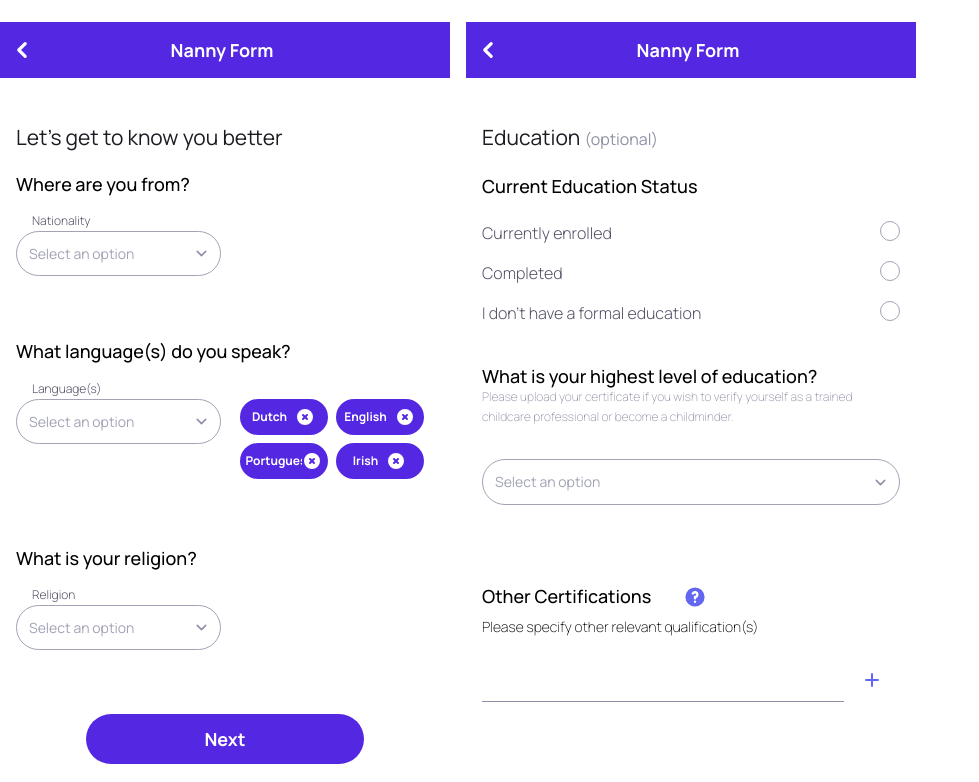
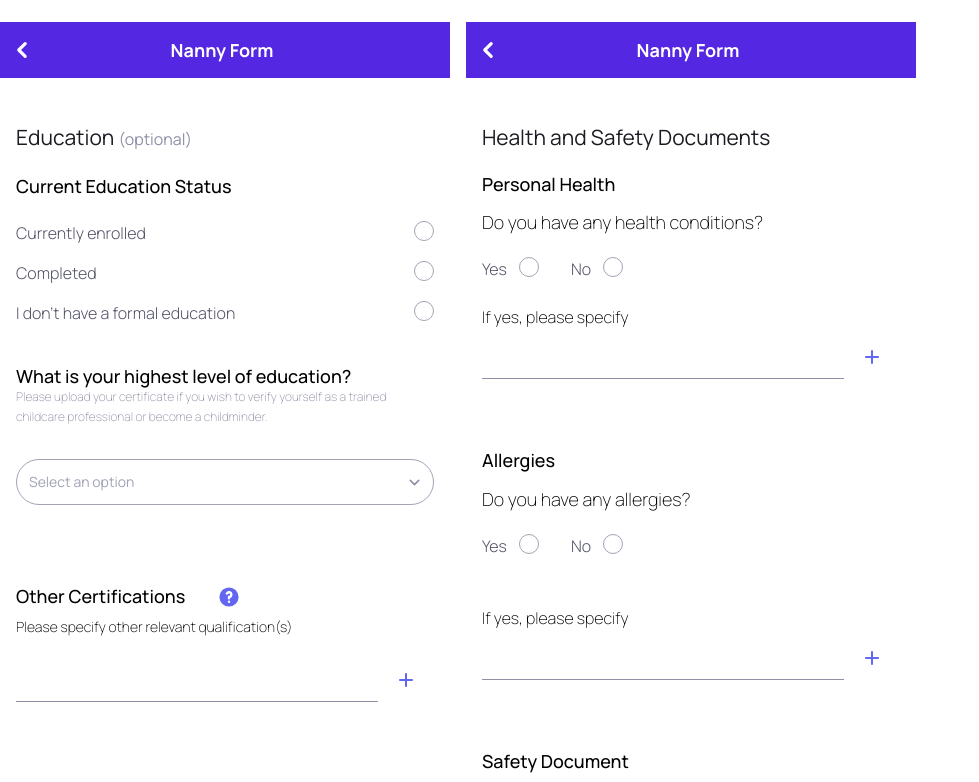
Before and after one commit to andres-codigo/nanny-nina, a Vue app: page /nanny-service-launch-checklist-onboarding in a window 1280 px wide. Shown: the part 1698-2480 px from the top of the page, without its empty margins (0-979 px from the left). Built offline with nearby package versions, Linux system fonts and the light colour scheme.

Commit message:
[component, pages] AddressForm06 file name updated to NationalityLanguageReligionForm06/slot removed from ButtonPrimary/BadgeRemove component created and added to NationalityLanguageReligionForm06 page

```diff
--- a/src/components/buttons/ButtonPrimary.vue
+++ b/src/components/buttons/ButtonPrimary.vue
@@ -11,7 +11,6 @@
 			hover:bg-lilac-400
 			focus:bg-lilac-600
 		">
-		<slot name="iconWithText"></slot>
 		{{ text }}</button>
 </template>
 
--- a/src/pages/02-caregiver/nanny/01-service-launch-and-checklist/ServiceLaunchChecklistOnboardingContainer.vue
+++ b/src/pages/02-caregiver/nanny/01-service-launch-and-checklist/ServiceLaunchChecklistOnboardingContainer.vue
@@ -14,7 +14,7 @@
 		<!-- <ResidenceCardOrID05 class="max-w-450-for-dev-not-prod" /> -->
 
 		<!-- 03 Onboarding Form Checklist -->
-		<AddressForm06 class="max-w-450-for-dev-not-prod" />
+		<NationalityLanguageReligionForm06 class="max-w-450-for-dev-not-prod" />
 		<EducationForm07 class="max-w-450-for-dev-not-prod" />
 		<HealthAndSafetyForm08 class="max-w-450-for-dev-not-prod" />
 		<ReferenceForm09 class="max-w-450-for-dev-not-prod" />
@@ -45,7 +45,7 @@ import MediaUploadVideo04 from './pages/01-media-upload/MediaUploadVideo04.vue'
 // import ResidenceCardOrID05 from './pages/02-residence-card-id/ResidenceCardOrID05.vue'
 
 /* 03 Onboarding Form Checklist */
-import AddressForm06 from './pages/03-onboarding-form/AddressForm06.vue'
+import NationalityLanguageReligionForm06 from './pages/03-onboarding-form/NationalityLanguageReligionForm06.vue'
 import EducationForm07 from './pages/03-onboarding-form/EducationForm07.vue'
 import HealthAndSafetyForm08 from './pages/03-onboarding-form/HealthAndSafetyForm08.vue'
 import ReferenceForm09 from './pages/03-onboarding-form/ReferenceForm09.vue'
@@ -67,7 +67,7 @@ export default {
 		MediaUploadPhoto03,
 		MediaUploadVideo04,
 		// ResidenceCardOrID05,
-		AddressForm06,
+		NationalityLanguageReligionForm06,
 		EducationForm07,
 		HealthAndSafetyForm08,
 		ReferenceForm09,
--- a/src/pages/02-caregiver/nanny/01-service-launch-and-checklist/pages/03-onboarding-form/AddressForm06.vue
+++ /dev/null
@@ -1,85 +0,0 @@
-<template>
-	<div class="w-full h-full">
-		<TopNavigation text="Nanny Form">
-			<template #iconLeft><router-link to="/dashboard"><ChevronLeftIcon class="w-8 h-8 text-white" aria-hidden="true" /></router-link></template>
-		</TopNavigation>
-		<main>
-			<div class="flex flex-col pt-6 mx-4">
-				<form class="w-full" action="#" method="POST">
-					<h5 class="my-6 text-left text-header-five text-gray-900">Let's get to know you better</h5>
-
-					<div class="mt-4 mb-8">
-						<h6 class="text-header-six font-medium">Where are you from?</h6>
-						<div class="mt-4 grid grid-cols-2 gap-y-6 gap-x-2">
-							<div><SelectMenu text="Nationality" /></div>
-						</div>
-					</div>
-
-					<div class="my-16">
-						<h6 class="text-header-six font-medium">What language(s) do you speak?</h6>
-						<div class="mt-4 grid grid-cols-2 gap-y-6 gap-x-2">
-							<div><SelectMenu text="Language(s)" /></div>
-							<div class="flex flex-wrap justify-center items-center mt-4">
-								<ButtonPrimary class="inline-flex w-button-xs my-1 mx-1 py-2 leading-5">
-									<template #iconWithText>
-										<span class="inline-flex text-xs pr-2">Dutch</span>
-										<XCircleIcon class="w-5 h-5 relative -right-0" />
-									</template>
-								</ButtonPrimary>
-								<ButtonPrimary class="inline-flex w-button-xs my-1 mx-1 py-2 leading-5">
-									<template #iconWithText>
-										<span class="inline-flex text-xs pr-2">English</span>
-										<XCircleIcon class="w-5 h-5 relative -right-0" />
-									</template>
-								</ButtonPrimary>
-								<ButtonPrimary class="inline-flex w-button-xs my-1 mx-1 py-2 leading-5">
-									<template #iconWithText>
-										<span class="inline-flex text-xs truncate ... pr-2 w-14">Portuguese</span>
-										<XCircleIcon class="w-5 h-5 relative -right-0" />
-									</template>
-								</ButtonPrimary>
-								<ButtonPrimary class="inline-flex w-button-xs my-1 mx-1 py-2 leading-5">
-									<template #iconWithText>
-										<span class="inline-flex text-xs pr-2">Irish</span>
-										<XCircleIcon class="w-5 h-5 relative -right-0" />
-									</template>
-								</ButtonPrimary>
-							</div>
-						</div>
-					</div>
-
-					<div class="my-16">
-						<h6 class="text-header-six font-medium">What is your religion?</h6>
-						<div class="mt-4 grid grid-cols-2 gap-y-6 gap-x-2">
-							<div><SelectMenu text="Religion" /></div>
-						</div>
-					</div>
-
-					<div class="flex flex-col justify-center items-center mt-10">
-						<ButtonPrimary text="Next" class="w-button-lg py-4" />
-					</div>
-				</form>
-			</div>
-		</main>
-	</div>
-</template>
-
-<script>
-import TopNavigation from '../../../../../../components/navigation/TopNavigation.vue'
-import SelectMenu from '../../../../../../components/form/SelectMenu.vue'
-import InputField from '../../../../../../components/form/InputField.vue'
-import ButtonPrimary from '../../../../../../components/buttons/ButtonPrimary.vue'
-
-import { ChevronLeftIcon, XCircleIcon } from '@heroicons/vue/solid'
-
-export default {
-	components: {
-		TopNavigation,
-		SelectMenu,
-		InputField,
-		ButtonPrimary,
-		ChevronLeftIcon,
-		XCircleIcon
-	}
-}
-</script>
```
